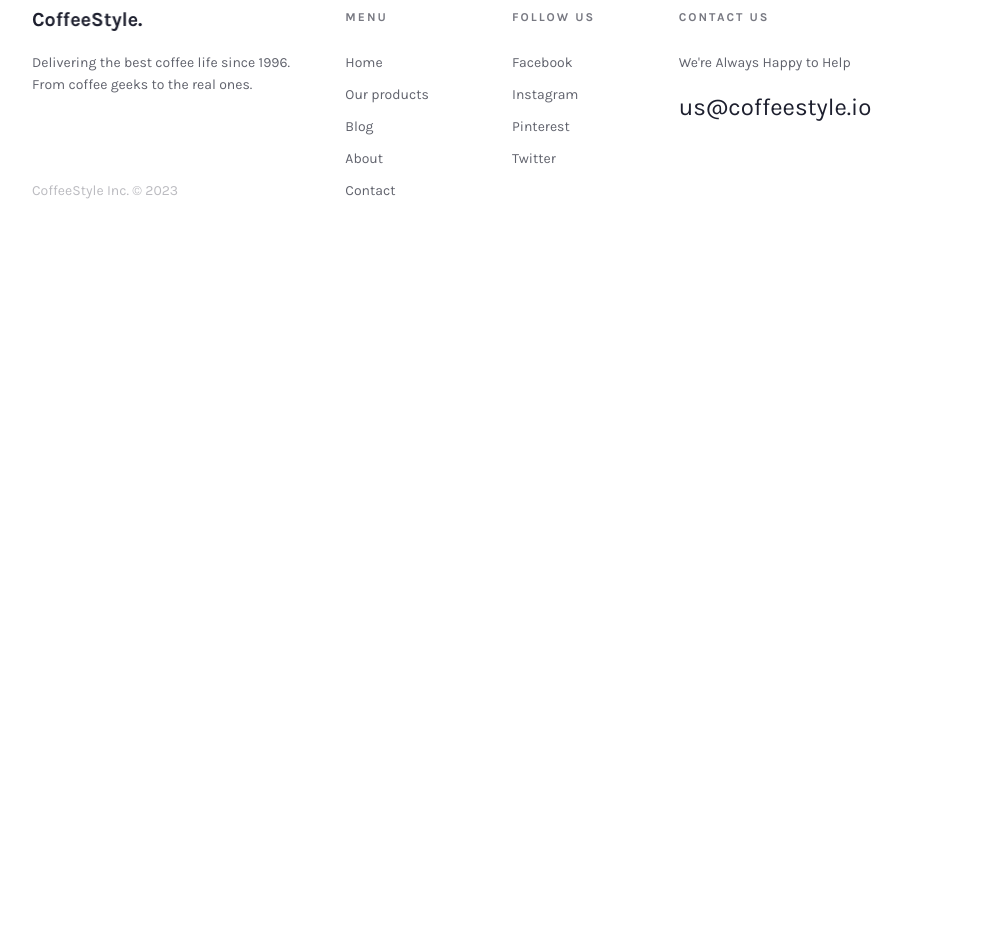
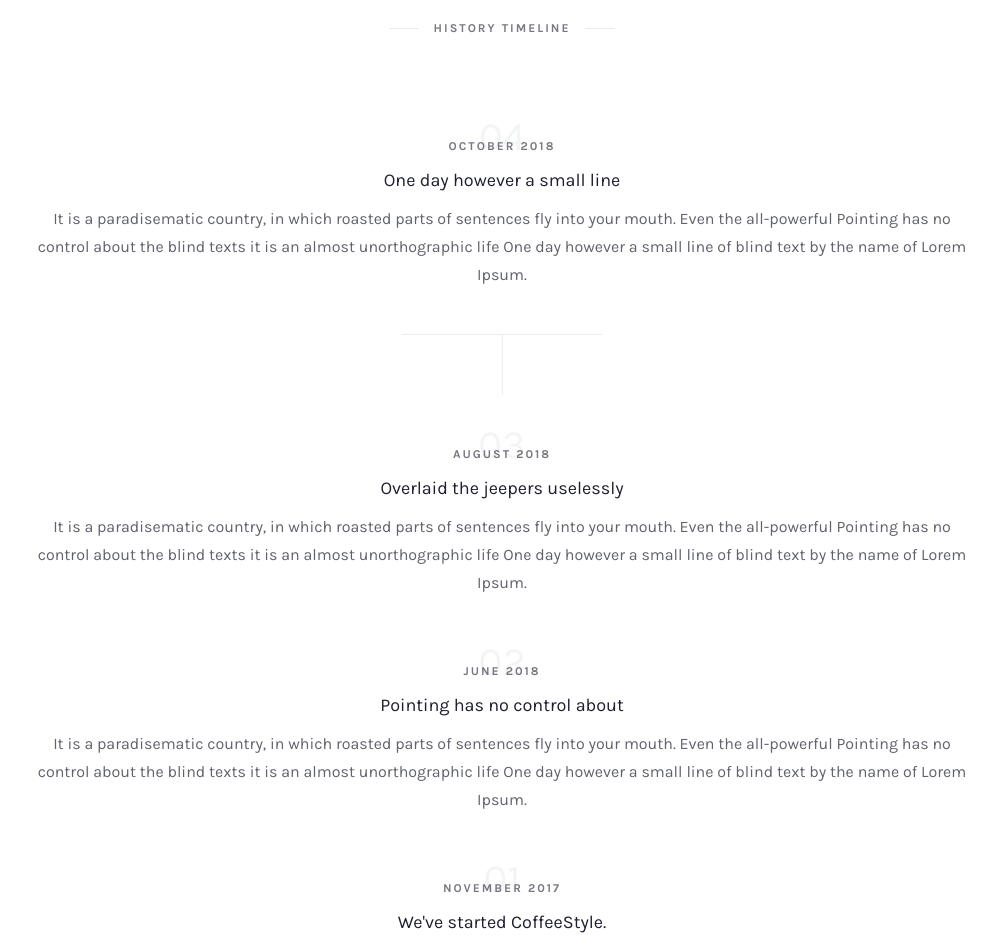
Before and after one commit to EvgeniiGo/coffee-mugs, a React (Vite) app: page /about in a window 1280 px wide. Shown: the part 3560-4512 px from the top of the page, without its empty margins (138-1134 px from the left). Before the commit the page ends 3872 px from the top, so only its background shows below. Built offline with nearby package versions, Linux system fonts and the light colour scheme.

Commit message:
About component finished

```diff
--- a/src/Components/About/About.css
+++ b/src/Components/About/About.css
@@ -23,6 +23,17 @@
   background-size: cover;
 }
 
+.about__parallax {
+  height: 340px;
+  background-image: url("../../images/about/parallax.jpg");
+  width: 100vw;
+  background-position: 50% 50%;
+  background-attachment: fixed;
+  background-size: cover;
+  background-repeat: no-repeat;
+  margin-bottom: 100px;
+}
+
 @media screen and (min-width: 992px) {
   .about {
     padding: 0 30px;
--- a/src/Components/About/About.tsx
+++ b/src/Components/About/About.tsx
@@ -2,6 +2,7 @@ import "./About.css";
 import Intro from "../Intro/Intro";
 import Introductions from "../Introductions/Introductions";
 import Authors from "../Authors/Authors";
+import History from "../History/History";
 import { Person } from "../../data/People";
 
 type PropsType = {
@@ -19,6 +20,8 @@ const About = ({ authors }: PropsType) => {
         <div className="about__image" />
         <Introductions />
         <Authors authors={authors} />
+        <section className="about__parallax" />
+        <History />
       </div>
     </div>
   );
--- /dev/null
+++ b/src/Components/History/History.css
@@ -0,0 +1,74 @@
+.history {
+  padding: 0 4%;
+  margin-bottom: 50px;
+}
+
+.history__container {
+  display: flex;
+  flex-direction: column;
+  align-items: center;
+}
+
+.history__post {
+  position: relative;
+  display: flex;
+  flex-direction: column;
+  align-items: center;
+  margin-bottom: 50px;
+}
+
+.history__number {
+  font-size: 40px;
+  line-height: 56px;
+  color: rgba(29, 31, 46, 0.05);
+  font-weight: 400;
+  position: absolute;
+  top: -28px;
+}
+
+.history__label {
+  text-transform: uppercase;
+  letter-spacing: 2px;
+  opacity: 0.6;
+}
+
+.history__title {
+  margin: 10px 0;
+  font-size: 18px;
+  line-height: 30px;
+  font-weight: 400;
+}
+
+.history__subtitle {
+  margin-bottom: 15px;
+  font-size: 16px;
+  line-height: 28px;
+  color: rgba(29, 31, 46, 0.7);
+  font-weight: 400;
+  text-align: center;
+}
+
+.history__hLine {
+  margin-top: 30px;
+  width: 200px;
+  height: 1px;
+  background-color: #ececed;
+}
+
+.history__vLine {
+  width: 1px;
+  height: 60px;
+  background-color: #ececed;
+}
+
+@media screen and (min-width: 768px) {
+  .history {
+    padding: 0 30px;
+  }
+}
+
+@media screen and (min-width: 992px) {
+  .history {
+    padding: 0;
+  }
+}
--- /dev/null
+++ b/src/Components/History/History.tsx
@@ -0,0 +1,54 @@
+import "./History.css";
+import SectionTitle from "../SectionTitle/SectionTitle";
+
+const History = () => {
+  return (
+    <section className="history">
+      <SectionTitle text="History timeline" />
+      <div className="history__container">
+        <div className="history__post">
+          <div className="history__number">04</div>
+          <p className="history__label">October 2018</p>
+          <h5 className="history__title">One day however a small line</h5>
+          <p className="history__subtitle">
+            It is a paradisematic country, in which roasted parts of sentences
+            fly into your mouth. Even the all-powerful Pointing has no control
+            about the blind texts it is an almost unorthographic life One day
+            however a small line of blind text by the name of Lorem Ipsum.
+          </p>
+          <div className="history__hLine" />
+          <div className="history__vLine" />
+        </div>
+        <div className="history__post">
+          <div className="history__number">03</div>
+          <p className="history__label">August 2018</p>
+          <h5 className="history__title">Overlaid the jeepers uselessly</h5>
+          <p className="history__subtitle">
+            It is a paradisematic country, in which roasted parts of sentences
+            fly into your mouth. Even the all-powerful Pointing has no control
+            about the blind texts it is an almost unorthographic life One day
+            however a small line of blind text by the name of Lorem Ipsum.
+          </p>
+        </div>
+        <div className="history__post">
+          <div className="history__number">02</div>
+          <p className="history__label">June 2018</p>
+          <h5 className="history__title">Pointing has no control about</h5>
+          <p className="history__subtitle">
+            It is a paradisematic country, in which roasted parts of sentences
+            fly into your mouth. Even the all-powerful Pointing has no control
+            about the blind texts it is an almost unorthographic life One day
+            however a small line of blind text by the name of Lorem Ipsum.
+          </p>
+        </div>
+        <div className="history__post">
+          <div className="history__number">01</div>
+          <p className="history__label">November 2017</p>
+          <h5 className="history__title">We've started CoffeeStyle.</h5>
+        </div>
+      </div>
+    </section>
+  );
+};
+
+export default History;
```
Also changed, not shown: src/images/About/parallax.jpg (added).
